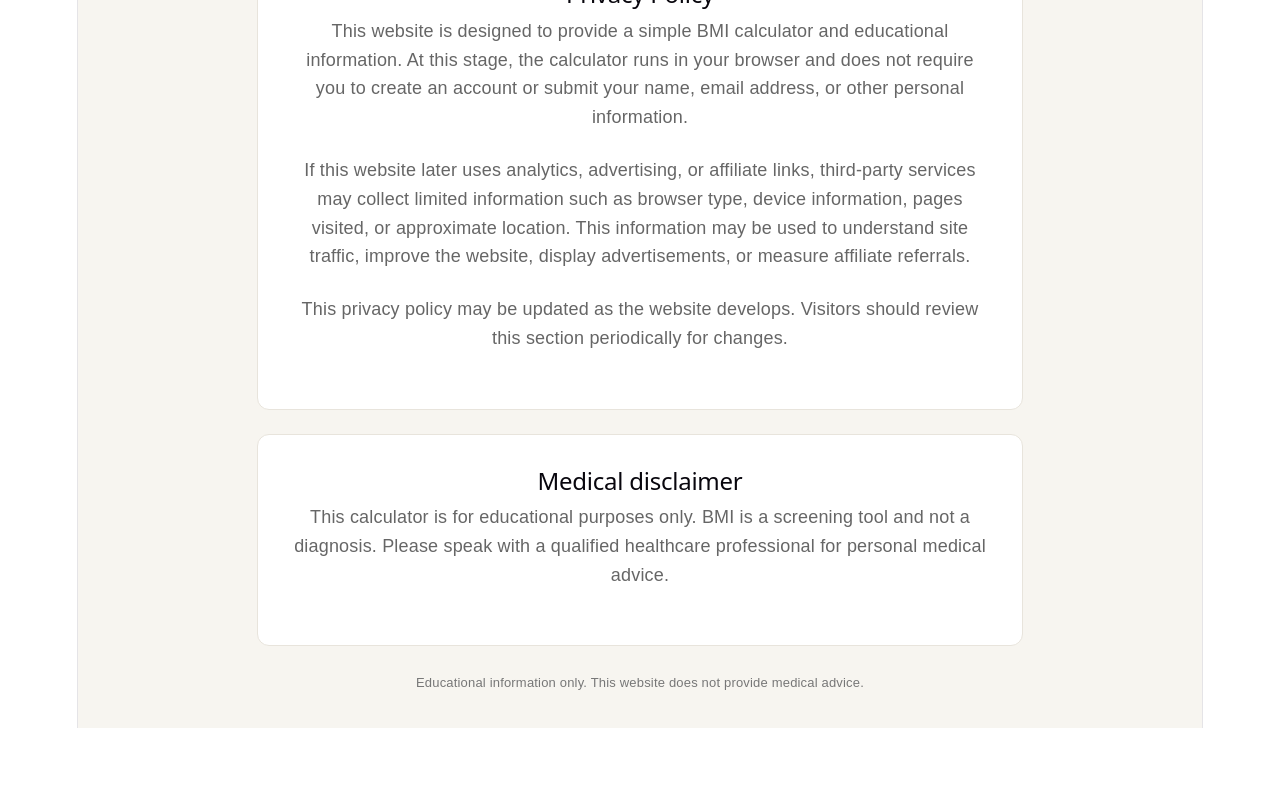
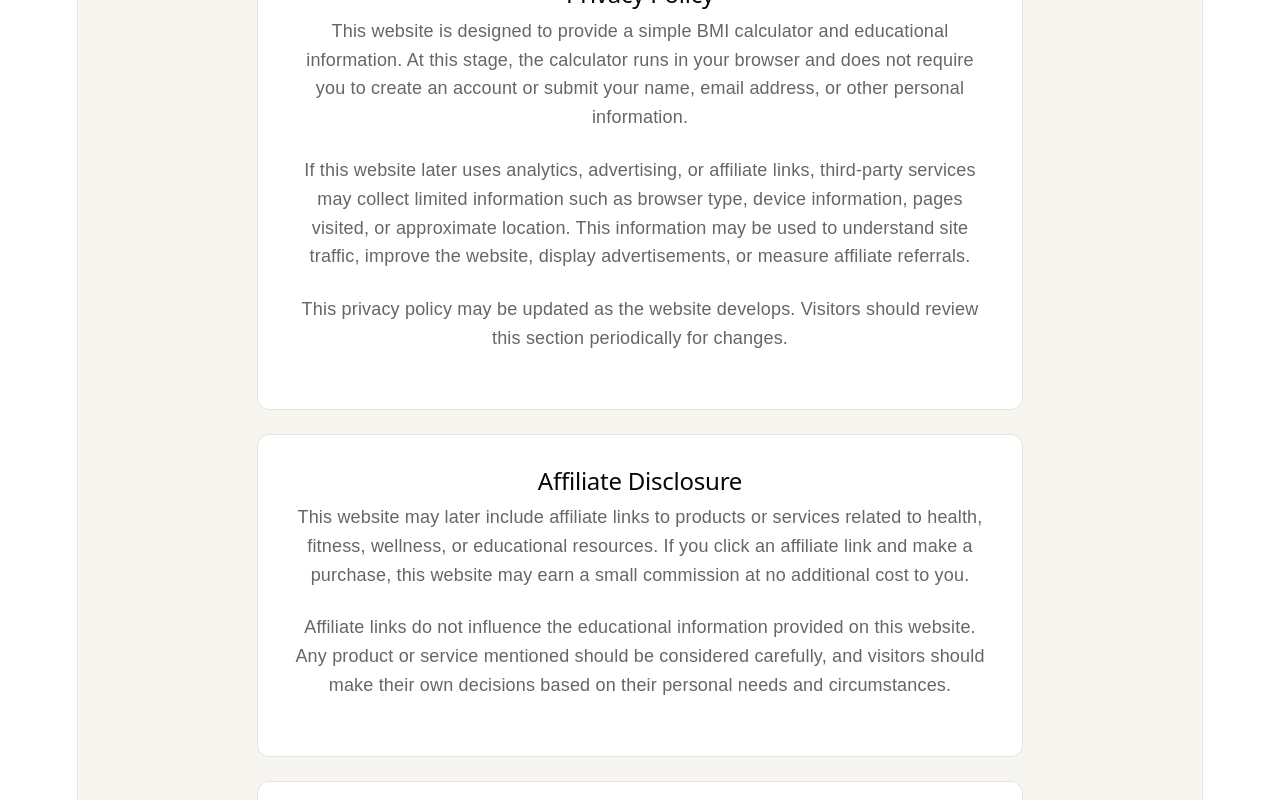
Before and after one commit to ykur7937-cyber/bmi-guide, a React (Vite) app: page / in a window 1280 px wide. Shown: the part 2000-2800 px from the top of the page. Before the commit the page ends 2728 px from the top, so only its background shows below. Built offline with nearby package versions, Linux system fonts and the light colour scheme.

Commit message:
Add affiliate disclosure section

```diff
--- a/src/App.jsx
+++ b/src/App.jsx
@@ -35,6 +35,7 @@ export default function App() {
           <a style={styles.navLink} href="#about-bmi">About BMI</a>
           <a style={styles.navLink} href="#about">About</a>
           <a style={styles.navLink} href="#privacy">Privacy</a>
+          <a style={styles.navLink} href="#affiliate">Affiliate</a>
           <a style={styles.navLink} href="#disclaimer">Disclaimer</a>
         </div>
       </div>
@@ -174,6 +175,23 @@ export default function App() {
         <p style={styles.text}>
           This privacy policy may be updated as the website develops. Visitors
           should review this section periodically for changes.
+        </p>
+      </div>
+
+      <div id="affiliate" style={styles.infoCard}>
+        <h2>Affiliate Disclosure</h2>
+        <p style={styles.text}>
+          This website may later include affiliate links to products or services
+          related to health, fitness, wellness, or educational resources. If you
+          click an affiliate link and make a purchase, this website may earn a
+          small commission at no additional cost to you.
+        </p>
+
+        <p style={styles.text}>
+          Affiliate links do not influence the educational information provided
+          on this website. Any product or service mentioned should be considered
+          carefully, and visitors should make their own decisions based on their
+          personal needs and circumstances.
         </p>
       </div>
 
```
